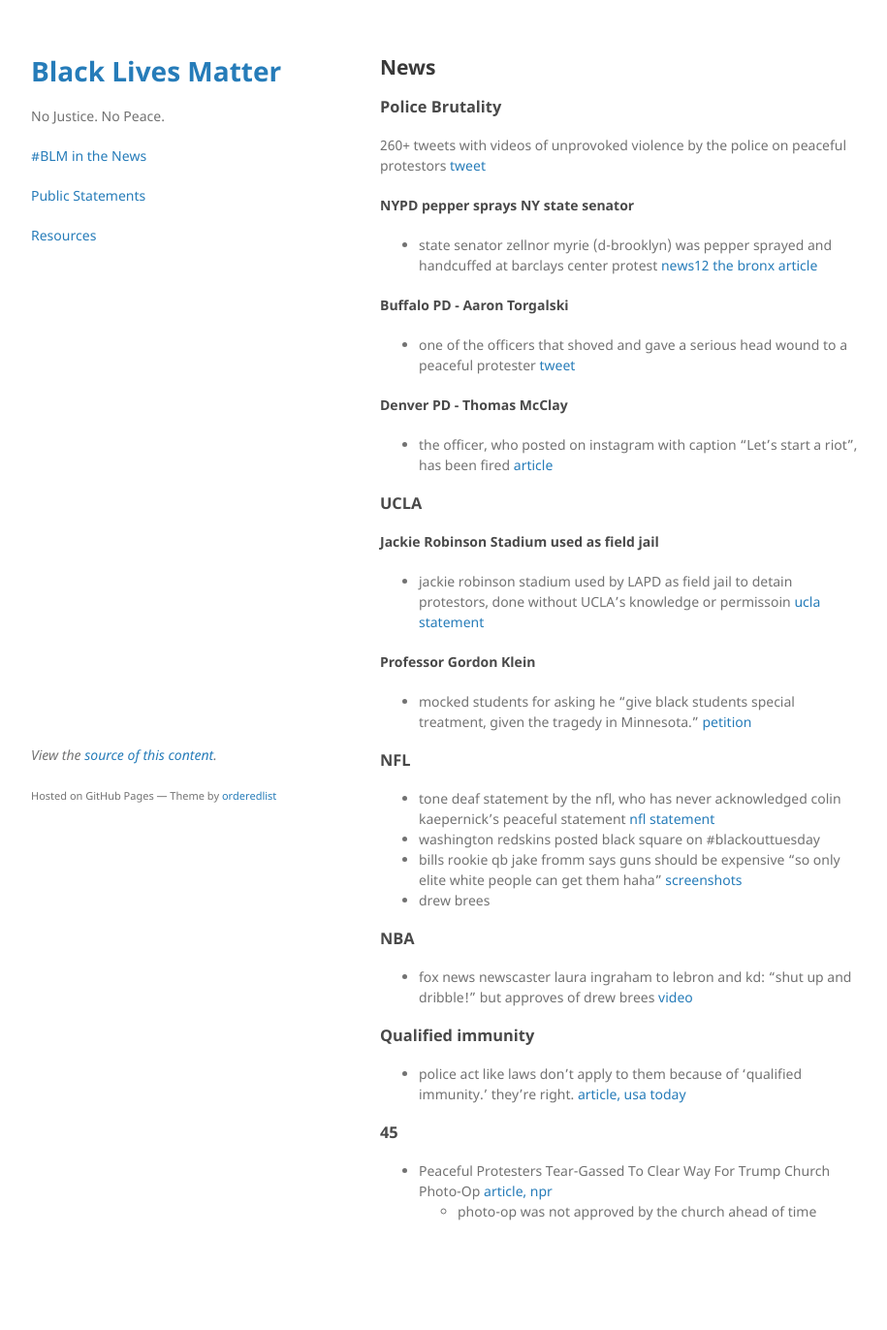
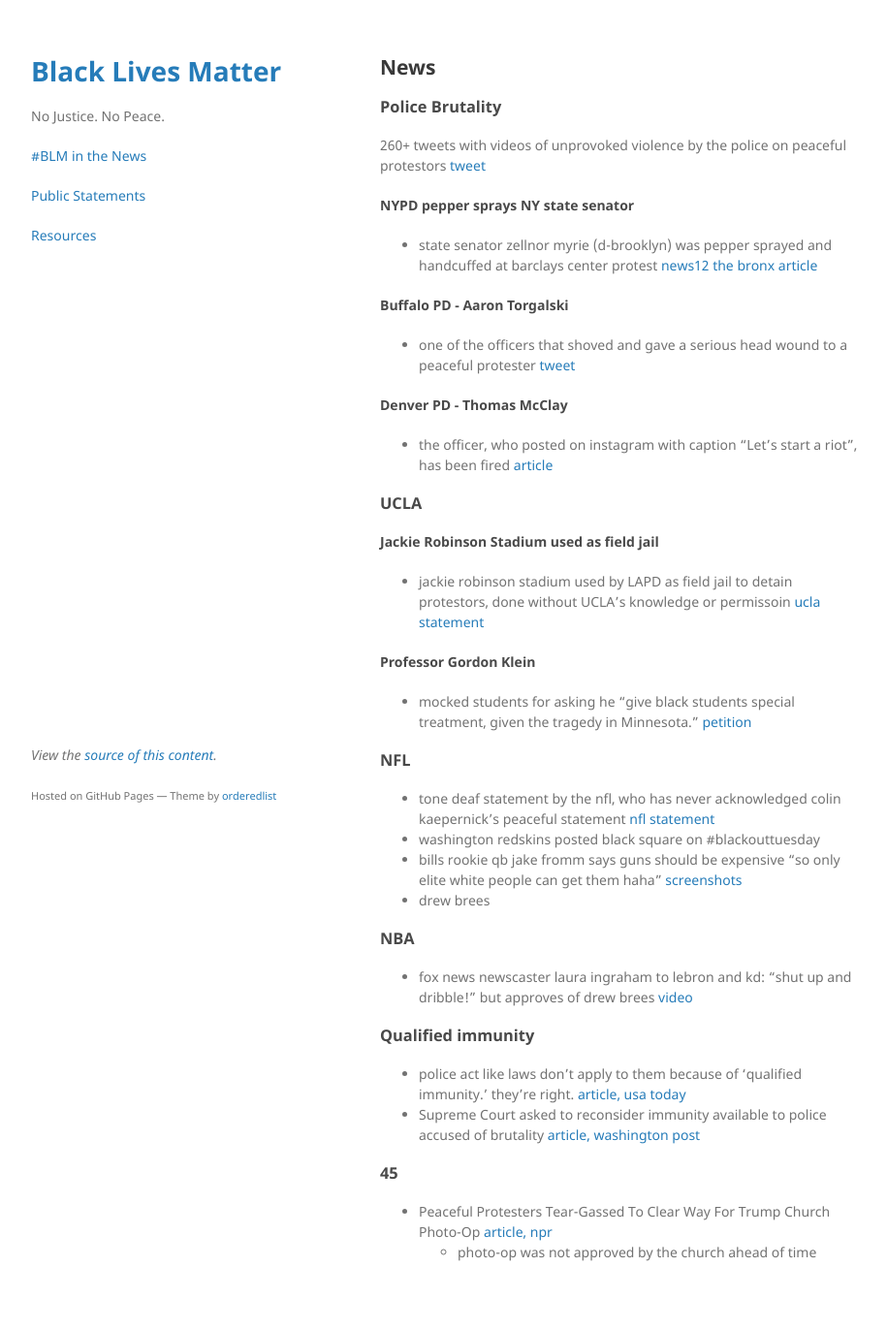
Before and after one commit to nojusticenopeace/nojusticenopeace.github.io, a Jekyll site: the page built from news.md, in a window 1280 px wide. Shown: the whole page at 97% size, without its empty margins (178-1093 px from the left). Built offline with Jekyll 4.4.1, drawn with Linux system fonts in a browser that asks for light colours; before the commit the page ends 1330 px from its top, so only the background shows below that.

Commit message:
Update news.md

```diff
--- a/news.md
+++ b/news.md
@@ -41,6 +41,7 @@ layout: default
 
 ### Qualified immunity
 * police act like laws don't apply to them because of 'qualified immunity.' they're right. [article, usa today](https://www.usatoday.com/story/opinion/2020/05/30/police-george-floyd-qualified-immunity-supreme-court-column/5283349002/)
+* Supreme Court asked to reconsider immunity available to police accused of brutality [article, washington post](https://www.washingtonpost.com/politics/courts_law/supreme-court-asked-to-reconsider-immunity-available-to-police-accused-of-brutality/2020/06/04/99266d2c-a5b0-11ea-b473-04905b1af82b_story.html)
 
 ### 45
 - Peaceful Protesters Tear-Gassed To Clear Way For Trump Church Photo-Op [article, npr](https://www.npr.org/2020/06/01/867532070/trumps-unannounced-church-visit-angers-church-officials?)
```
